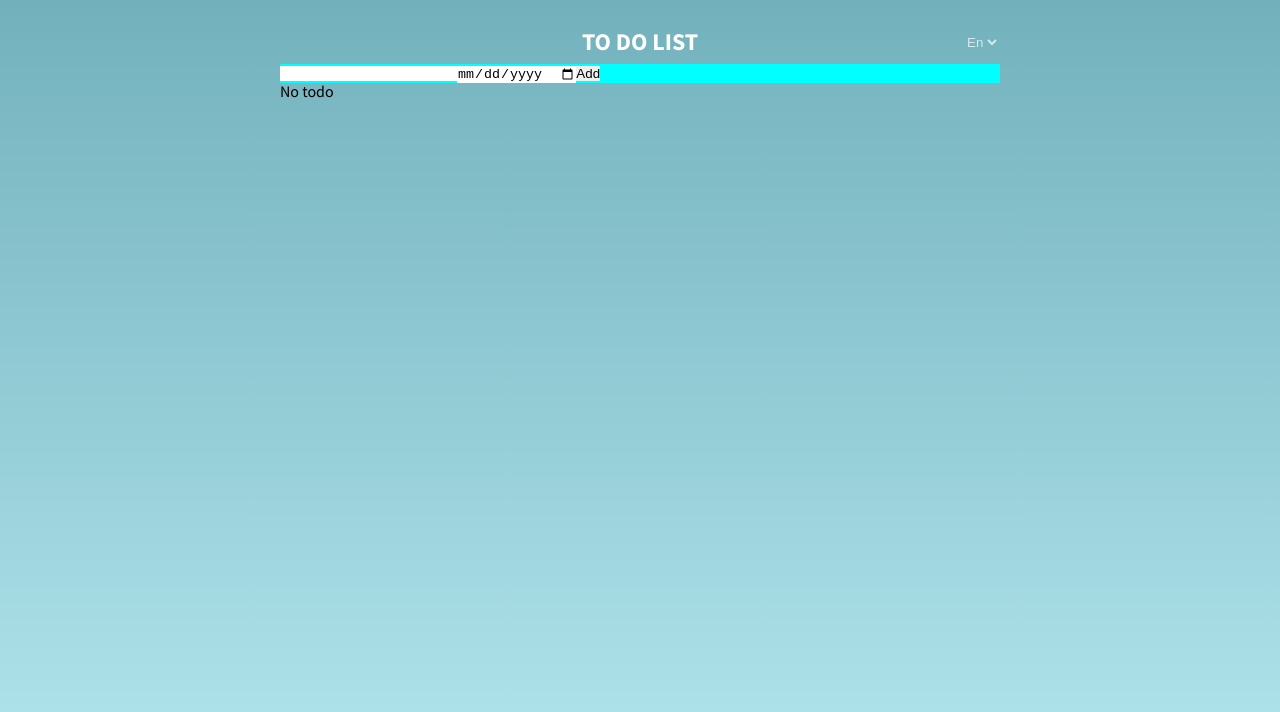
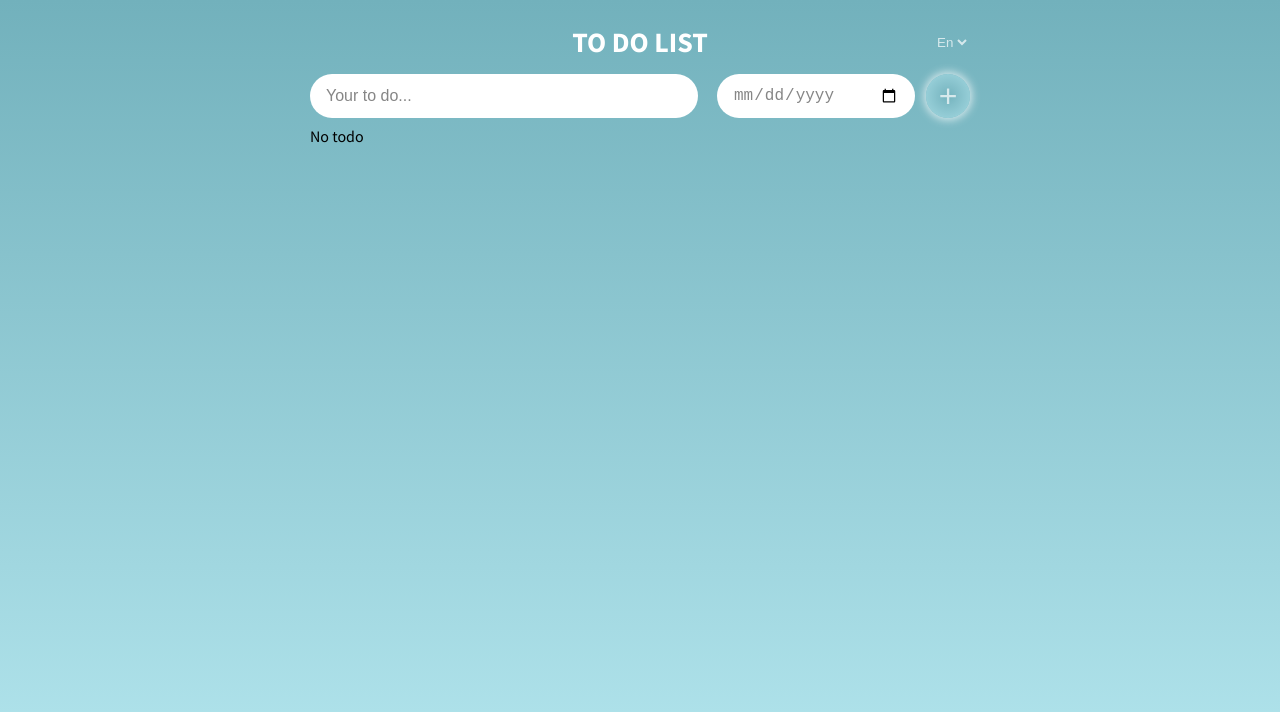
Before and after one commit to TieuAnW1/vuejs-todo-list, a Vue app: page / in a window 1280 px wide. Shown: the top 712 px of the page. Built offline with nearby package versions, Linux system fonts and the light colour scheme; what oh-vue-icons would draw is missing.

Commit message:
Css addTodo component

```diff
--- a/src/assets/global.scss
+++ b/src/assets/global.scss
@@ -6,15 +6,19 @@
 	--black-color: #000;
 	--top-bg-color: #72b1bc;
 	--bottom-bg-color: #b6e8f0;
+	--text-color: #2e90a1;
+	--placeholder-color: #868686;
 
 	/* Width  */
-	--max-app-width: 720px;
+	--max-app-width: 660px;
+	--min-width-input: 5rem;
 
 	/* Height  */
 	--default-height: 44px;
 
 	/* Font-size  */
 	--default-font-size: 16px;
+	--default-h2-font-size: 2.8rem;
 
 	/* Line-height  */
 	--default-line-height: 16px;
@@ -22,6 +26,13 @@
 	/* Opacity  */
 	--default-opacity: 1;
 	--default-decreased-opacity: 0.7;
+
+	/* Margin */
+	--default-margin-between-sections: 1rem;
+	--distance-margin-to-next-item: 0.8rem;
+
+	/* Box shadow */
+	--default-shadow: 0px 0px 8px 2px var(--white-color);
 }
 
 * {
@@ -52,15 +63,36 @@ select {
 }
 
 input {
-	min-width: 10rem;
+	min-width: var(--min-width-input);
+	height: 100%;
+	padding: 0 1.6rem;
+	border-radius: calc(var(--default-height) / 2);
+	caret-color: var(--text-color);
+	color: var(--text-color);
+	font-size: var(--default-font-size);
+
+	&::placeholder {
+		color: var(--placeholder-color);
+	}
+}
+
+input[type='date'] {
+	color: var(--placeholder-color);
 }
 
 .wrapper {
-	width: 100vw;
+	width: 100%;
 	height: 100vh;
+	padding: 0 0.8rem;
 }
 
 .content {
 	margin: 2rem auto;
 	width: var(--max-app-width);
 }
+
+@media (max-width: 768px) {
+	.content {
+		width: inherit;
+	}
+}
--- /dev/null
+++ b/src/components/addTodo/index.scss
@@ -0,0 +1,66 @@
+.addTodo {
+	width: 100%;
+	height: var(--default-height);
+	display: flex;
+	align-items: center;
+	justify-content: space-between;
+	margin-bottom: var(--default-margin-between-sections);
+
+	& .nameTodo {
+		width: 60%;
+		height: 100%;
+		position: relative;
+		display: flex;
+		align-items: center;
+		min-width: var(--min-width-input);
+		margin-right: var(--distance-margin-to-next-item);
+
+		& input {
+			width: 100%;
+			min-width: var(--min-width-input);
+		}
+
+		& .BiXCircle {
+			position: absolute;
+			right: calc(var(--default-height) / 2);
+			color: var(--placeholder-color);
+			font-size: var(--default-font-size);
+
+			&:hover {
+				cursor: pointer;
+				color: var(--text-color);
+			}
+		}
+	}
+
+	& input {
+		width: 30%;
+		min-width: 15.2rem;
+		margin-right: var(--distance-margin-to-next-item);
+	}
+
+	& button {
+		min-width: var(--default-height);
+		width: var(--default-height);
+		height: 100%;
+		border-radius: 50%;
+		font-size: calc(var(--default-font-size) * 2);
+		color: var(--white-color);
+		background: radial-gradient(circle, var(--top-bg-color), var(--bottom-bg-color));
+		opacity: var(--default-decreased-opacity);
+		box-shadow: var(--default-shadow);
+
+		&:disabled {
+			pointer-events: none;
+		}
+
+		&:not(:disabled):hover {
+			cursor: pointer;
+			opacity: var(--default-opacity);
+		}
+	}
+}
+
+input[type='date'].changed {
+	color: var(--text-color);
+}
--- a/src/components/addTodo/index.vue
+++ b/src/components/addTodo/index.vue
@@ -1,8 +1,13 @@
 <template>
 	<div class="addTodo">
-		<input type="text" v-model="nameTodo" />
-		<input type="date" v-model="deadlineTodo" />
-		<button @click="handleAddNewTodo">{{ $t(text.add) }}</button>
+		<div class="nameTodo">
+			<input class="" type="text" v-model="nameTodo" :placeholder="$t(text.placeHolder.yourTodo)" />
+			<oh-vue-icon v-if="nameTodo.length > 0" class="BiXCircle" name="bi-x-circle" @click="clearNameTodo" />
+		</div>
+		<input type="date" v-model="deadlineTodo" :class="{ changed: isDeadlineChanged }" />
+		<button @click="handleAddNewTodo" :title="$t(text.add)" :disabled="nameTodo === '' || deadlineTodo === ''">{{
+			text.plus
+		}}</button>
 	</div>
 </template>
 
@@ -17,8 +22,14 @@ export default {
 		return {
 			nameTodo: '',
 			deadlineTodo: '',
+			isEmptyInput: false,
+			isDeadlineChanged: false,
 			text: {
-				add: Text.add,
+				add: Text.textInTag.add,
+				plus: Text.symbol.plus,
+				placeHolder: {
+					yourTodo: Text.placeholder.yourTodo,
+				},
 			},
 		};
 	},
@@ -36,12 +47,18 @@ export default {
 			this.nameTodo = '';
 			this.deadlineTodo = '';
 		},
+		clearNameTodo() {
+			this.nameTodo = '';
+		},
+	},
+	watch: {
+		deadlineTodo(newValue, oldValue) {
+			if (newValue !== oldValue) this.isDeadlineChanged = true;
+		},
 	},
 };
 </script>
 
 <style scoped>
-.addTodo {
-	background-color: aqua;
-}
+@import './index.scss';
 </style>
--- a/src/components/headerComponent/index.scss
+++ b/src/components/headerComponent/index.scss
@@ -4,10 +4,12 @@
 	align-items: center;
 	justify-content: center;
 	position: relative;
+	margin-bottom: var(--default-margin-between-sections);
 }
 
 .headerComponent h2 {
 	color: var(--white-color);
+	font-size: var(--default-h2-font-size);
 }
 
 .headerComponent select {
--- a/src/constants/text.js
+++ b/src/constants/text.js
@@ -3,13 +3,19 @@ const Text = {
 		en: 'en',
 		vi: 'vi',
 	},
-	add: 'Add',
 	keyLocalStorage: {
 		currentLanguageApp: 'currentLanguageApp',
 		todos: 'todos',
 	},
 	textInTag: {
+		add: 'Add',
 		todoList: 'TO DO LIST',
+	},
+	symbol: {
+		plus: '+',
+	},
+	placeholder: {
+		yourTodo: 'Your to do...',
 	},
 };
 
--- a/src/locales/vi.json
+++ b/src/locales/vi.json
@@ -1,4 +1,5 @@
 {
 	"Add": "Thêm",
-	"TO DO LIST": "VIỆC CẦN LÀM"
+	"TO DO LIST": "VIỆC CẦN LÀM",
+	"Your to do...": "Việc của bạn..."
 }
--- a/src/main.js
+++ b/src/main.js
@@ -3,9 +3,9 @@ import App from './App.vue';
 import i18n from './i18n';
 import store from './vueX/store';
 import { OhVueIcon, addIcons } from 'oh-vue-icons';
-import { RiDeleteBinLine } from 'oh-vue-icons/icons';
+import { RiDeleteBinLine, BiXCircle } from 'oh-vue-icons/icons';
 
-addIcons(RiDeleteBinLine);
+addIcons(RiDeleteBinLine, BiXCircle);
 
 const app = createApp(App);
 app.use(store);
```
